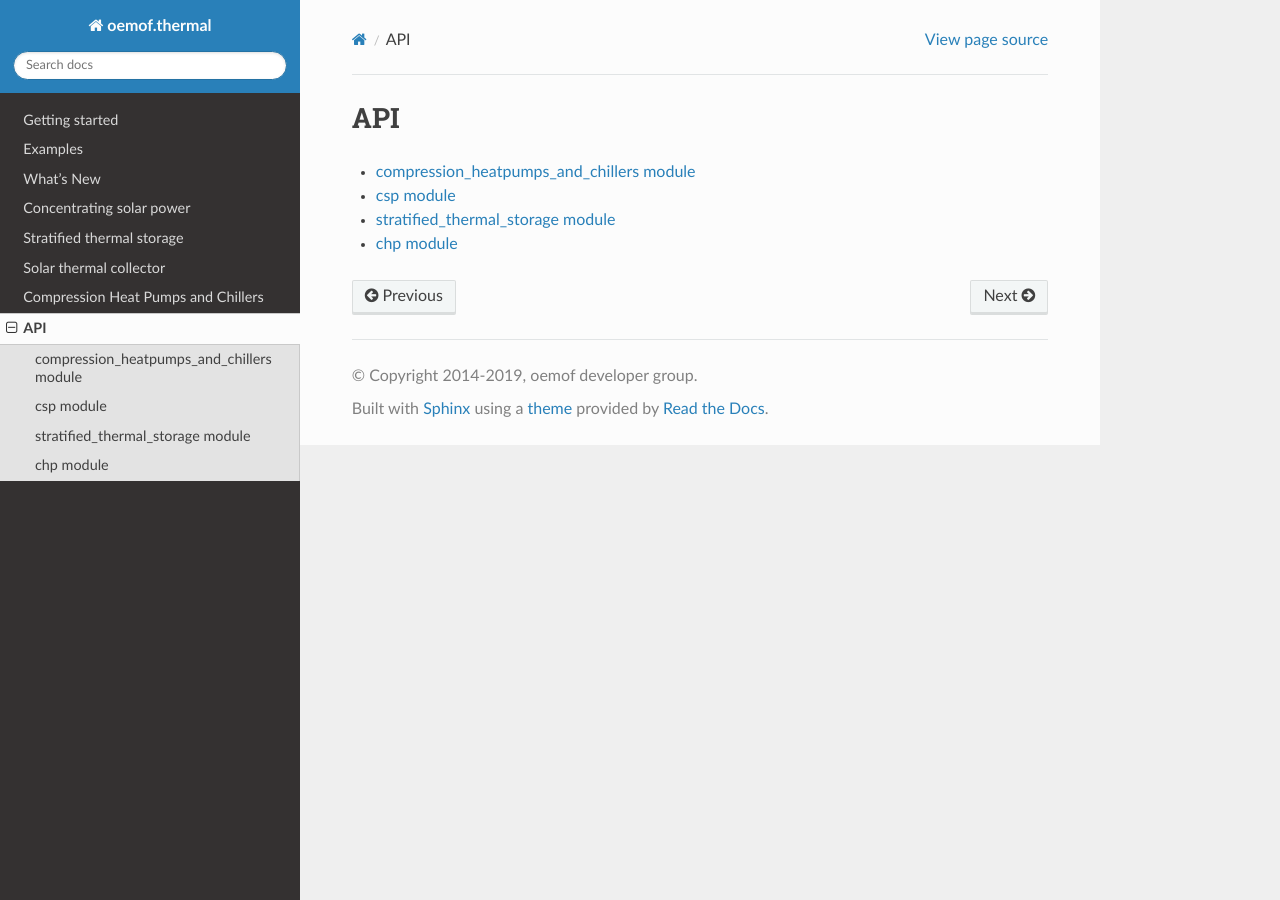
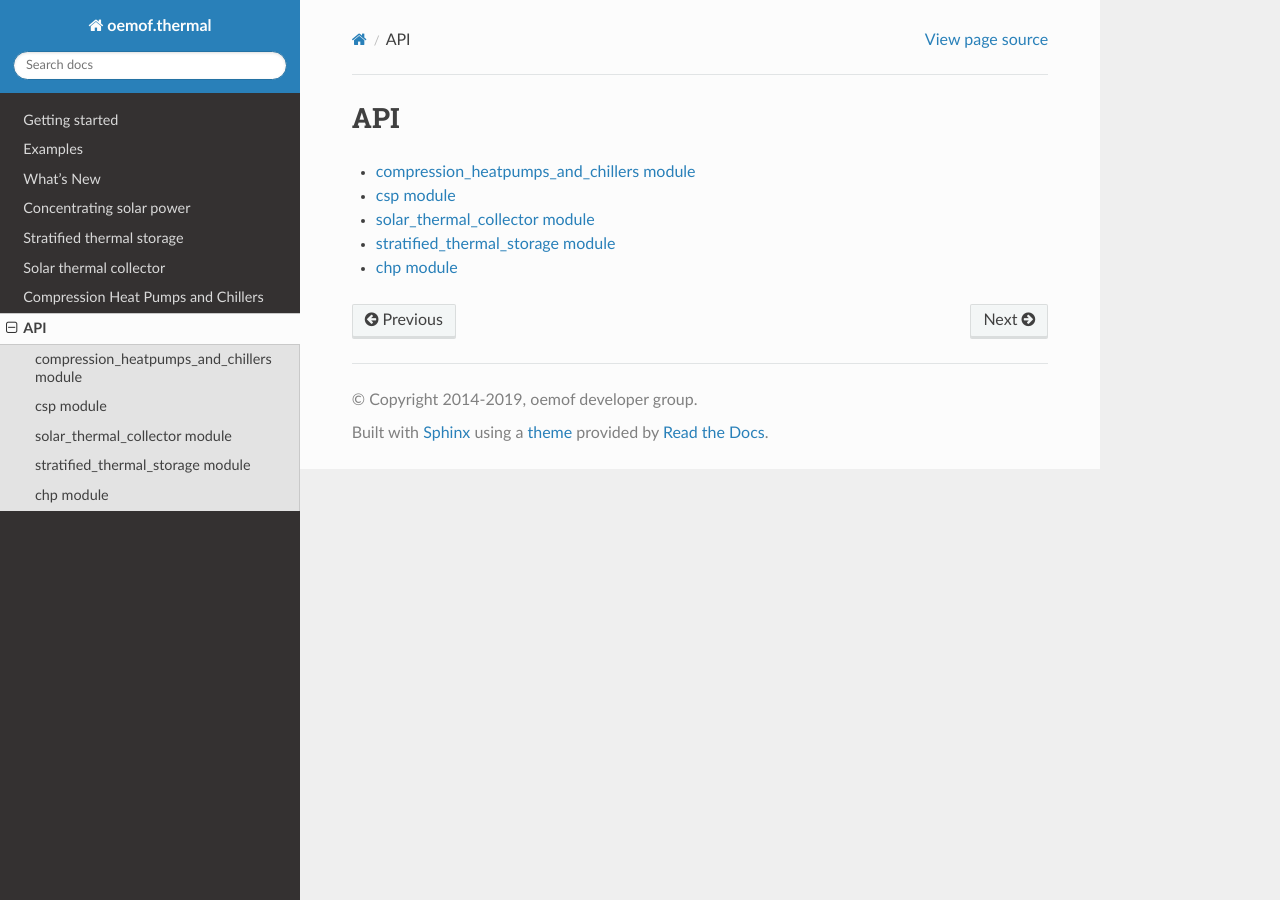
Before and after one commit to oemof/oemof-thermal, a Sphinx documentation site: the page built from docs/api.rst, in a window 1280 px wide. Built offline with Sphinx 7.4.7 and the Read the Docs theme 2.0.0, drawn with Linux system fonts in a browser that asks for light colours; formulas are drawn with MathJax 3; pages that are not in the unit, such as notebooks, are missing from menus.

Commit message:
Add solar thermal collector to apidocs

```diff
--- a/docs/api/oemof-thermal.rst
+++ b/docs/api/oemof-thermal.rst
@@ -9,6 +9,13 @@ compression\_heatpumps\_and\_chillers module
 csp module
 ==========================================================
 .. automodule:: oemof.thermal.concentrating_solar_power
+    :members:
+    :undoc-members:
+    :show-inheritance:
+
+solar_thermal_collector module
+==========================================================
+.. automodule:: oemof.thermal.flat_plate_collector
     :members:
     :undoc-members:
     :show-inheritance:
```
